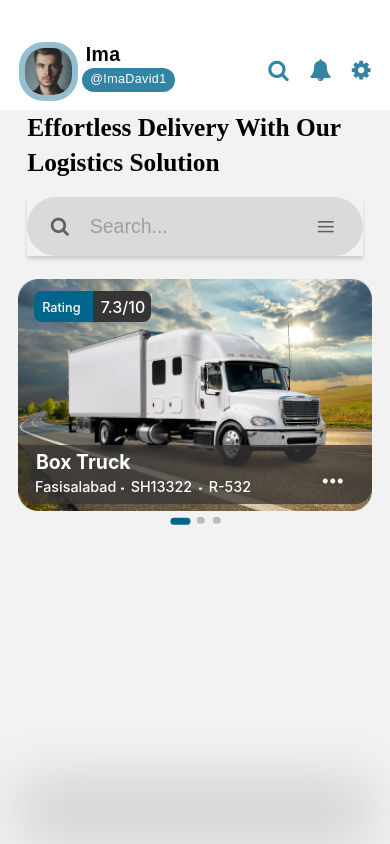
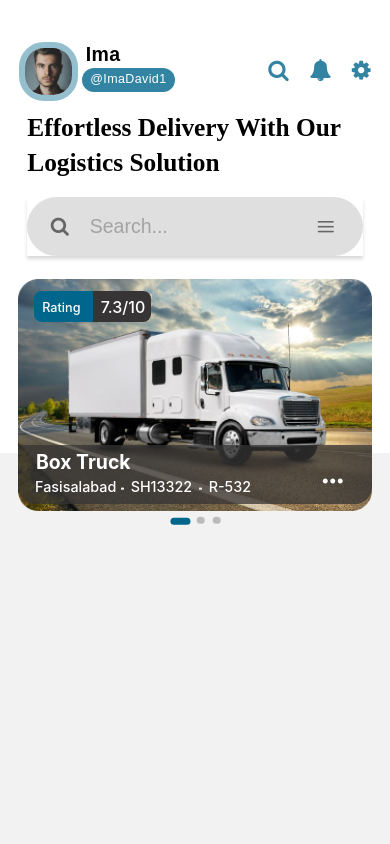
Before and after one commit to Final-Year-Project-ShipEase/shipease-native-app, a React Native app: screen /Dashboard in a window 390 px wide. Built offline with nearby package versions, Linux system fonts and the light colour scheme.

Commit message:
Best Vehicle component Modified

```diff
--- a/src/User/dashboard/components/bestVehicles.js
+++ b/src/User/dashboard/components/bestVehicles.js
@@ -5,13 +5,14 @@ import {
     Image,
     StyleSheet,
     Dimensions,
+    ScrollView,
   } from 'react-native';
   import theme from '../../../../theme';
   import Icon from 'react-native-vector-icons/MaterialIcons';
 
 const userInfo = () => {
   return (
-    <View>
+    <ScrollView horizontal style={{height:height * 0.407}}>
       <View style={styles.bestVehicle}>
       <View style={styles.moveChild} />
       <View style={styles.moveChild1} />
@@ -55,7 +56,7 @@ const userInfo = () => {
           </Text>
         </View>
       </View>
-    </View>
+    </ScrollView>
     );
 };
 
```
